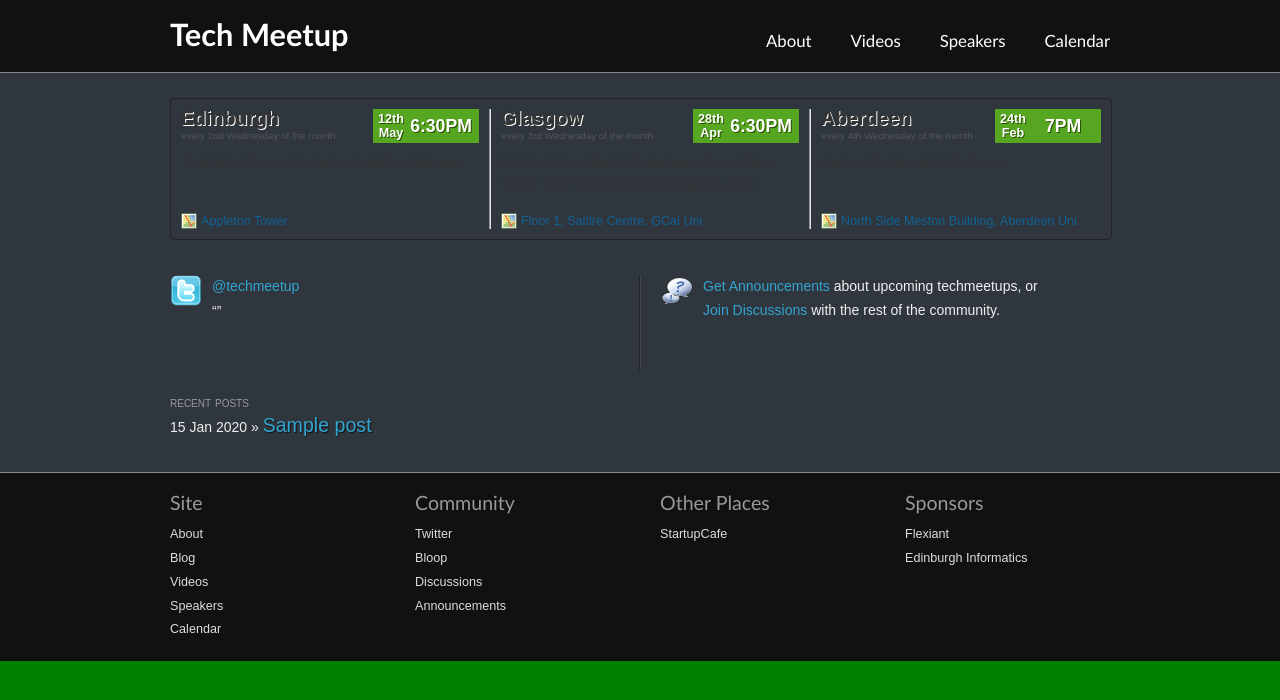
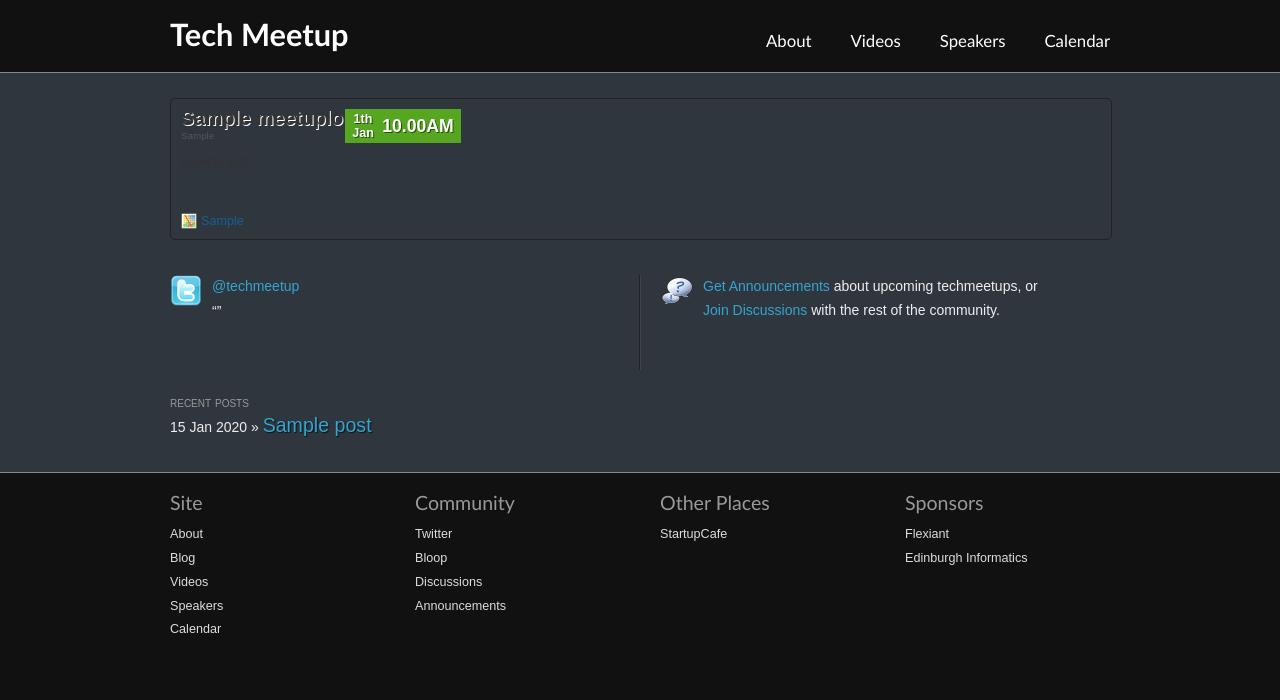
Before and after one commit to techmeetup/techmeetup.co.uk, a Django app: page / in a window 1280 px wide. Shown: the top 700 px of the page. Run offline with Django 3.2, Linux system fonts and the light colour scheme; tables that the repository leaves empty hold one stand-in row (values such as "Sample post"); parts of the project's set-up code (start-up, migrations or seed data) failed here and were passed over.

Commit message:
added meetups application

```diff
--- a/techmeetup/blog/urls.py
+++ b/techmeetup/blog/urls.py
@@ -1,10 +1,8 @@
 from django.conf.urls.defaults import *
 from models import Post
 
-urlpatterns = patterns('',
-                    # display post
-                    url(r'^(?P<year>(\d){4})/(?P<month>(\d){1,2})/(?P<slug>[-\w]+)/$',
-                        'blog.views.post_detail',
-                         name='blog_post_detail'),
-                    url(r'^/?$', 'blog.views.post_archive', name="blog_post_archive"),
-                    )
+urlpatterns = patterns('blog.views',
+  url(r'^(?P<year>(\d){4})/(?P<month>(\d){1,2})/(?P<slug>[-\w]+)/$',
+    'post_detail', name='blog_post_detail'),
+  url(r'^/?$', 'post_archive', name="blog_post_archive"),
+)
--- a/techmeetup/front/views.py
+++ b/techmeetup/front/views.py
@@ -1,9 +1,15 @@
 from django.shortcuts import render_to_response
 from blog.models import Post
+from techmeetups.models import Meetup, MeetupLocation
 from django.template import RequestContext
 
 def front(request):
+
     latest_blogposts = Post.objects.all().order_by('-created')
+    meetups = [ loc.meetup_set.order_by('-when')[0:1].get()
+                for loc in MeetupLocation.objects.all() ]
+
     return render_to_response('front/base.html', {
 	    'latest_blogposts': latest_blogposts,
+            'meetups': meetups
             }, context_instance=RequestContext(request))
--- a/techmeetup/settings.py
+++ b/techmeetup/settings.py
@@ -83,6 +83,7 @@ INSTALLED_APPS = (
     'django.contrib.flatpages',
     'front',
     'blog',
+    'techmeetups',
 )
 
 try:
--- a/techmeetup/static/css/desktop.css
+++ b/techmeetup/static/css/desktop.css
@@ -9,7 +9,7 @@
 
 body {
     font       : 14px/1.7  Arial,"Helvetica Neue",sans-serif;
-    background : green;
+    background : #111;
     color      : #EEE;
     width      : 100%;
 }
@@ -66,7 +66,7 @@ li {
     background      : #111;
     color           : #30363E;
     border-bottom   : 1px solid #888;
-    -moz-box-shadow : 0px 1px 5px black;
+    /* -moz-box-shadow : 0px 1px 5px black; */
     padding: 10px 0px;
 }
 #content {
@@ -246,7 +246,7 @@ li {
     text-align         : center;
     font-size          : 90%;
     line-height        : 14px;
-    width              : 100px;
+    width              : 110px;
     padding            : 3px;
     text-shadow        : #275200 1px 1px 0px;
     background         : #57A621;
@@ -260,7 +260,7 @@ li {
 
 .time {
     display     : block;
-    width       : 70px;
+    width       : 80px;
     line-height : 28px;
     float       : right;
     text-align  : center;
--- /dev/null
+++ b/techmeetup/techmeetups/admin.py
@@ -0,0 +1,6 @@
+from django.contrib import admin
+
+from techmeetups.models import *
+
+admin.site.register(Meetup)
+admin.site.register(MeetupLocation)
--- /dev/null
+++ b/techmeetup/techmeetups/models.py
@@ -0,0 +1,21 @@
+from django.db import models
+
+# Edinburgh / Glasgow / Aberdeen etc
+class MeetupLocation(models.Model):
+    name       = models.CharField(max_length=20)
+    # Every 2nd week, etc etc
+    occurrence = models.CharField(max_length=20)
+
+    def __unicode__(self):
+        return self.name
+
+# Just a long list of meetups
+class Meetup(models.Model):
+    location    = models.ForeignKey(MeetupLocation)
+    when        = models.DateTimeField()
+    where       = models.CharField(max_length=200)
+    map_link    = models.CharField(max_length=200)
+    description = models.CharField(max_length=200)
+
+    def __unicode__(self):
+        return self.location.name + self.when.strftime(" - %a %d. %B %Y")
--- /dev/null
+++ b/techmeetup/techmeetups/urls.py
@@ -0,0 +1,6 @@
+from django.conf.urls.defaults import *
+from models import Meetup
+
+urlpatterns = patterns('techmeetups.views',
+  url(r'^/?$', 'next_meetups'),
+)
--- a/techmeetup/templates/front/base.html
+++ b/techmeetup/templates/front/base.html
@@ -2,52 +2,23 @@
 
 {% block content %}
 <ul id="cities">
-
-  <li class="edinburgh">
-    <h4>Edinburgh</h4>
-    <span>every 2nd Wednesday of the month</span>
-    <p>Jo Walsh will cover the basics of spatial databases.</p>
-    <p><a href="" class="map">Appleton Tower</a></p>
+  {% for meetup in meetups %}
+  <li>
+    <h4>{{ meetup.location.name }}</h4>
+    <span>{{ meetup.location.occurrence }}</span>
+    <p>{{ meetup.description }}</p>
+    <p><a href="{{ meetup.map_link }}" class="map">{{ meetup.where }}</a></p>
     <div class="datewrapper">
       <div class="when">
         <div class="daywrap">
-          <div class="day">12th</div><div class="month">May</div>
+          <div class="day">{{ meetup.when|date:"nS" }}</div>
+          <div class="month">{{ meetup.when|date:"M" }}</div>
         </div>
-        <div class="time">6:30PM</div>
+        <div class="time">{{ meetup.when|date:"g.iA" }}</div>
       </div>
     </div>
   </li>
-
-  <li class="glasgow">
-    <h4>Glasgow</h4>
-    <span>every 3rd Wednesday of the month</span>
-    <p>Neil Scott from http://visit-glasgow.info/ and Dave Sapien from
-      http://www.meandthegiants.com/.</p>
-    <p><a href="" class="map">Floor 1, Saltire Centre, GCal Uni</a></p>
-    <div class="datewrapper">
-      <div class="when">
-        <div class="daywrap">
-          <div class="day">28th</div><div class="month">Apr</div>
-        </div>
-        <div class="time">6:30PM</div>
-      </div>
-    </div>
-  </li>
-
-  <li class="aberdeen">
-    <h4>Aberdeen</h4>
-    <span>every 4th Wednesday of the month</span>
-    <p>Gordon Murrison & Martin Evans.</p>
-    <p><a href="" class="map">North Side Meston Building, Aberdeen Uni</a></p>
-    <div class="datewrapper">
-      <div class="when">
-        <div class="daywrap">
-          <div class="day">24th</div><div class="month">Feb</div>
-        </div>
-        <div class="time">7PM</div>
-      </div>
-    </div>
-  </li>
+  {% endfor %}
 </ul>
 
 <div id="contact">
--- a/techmeetup/urls.py
+++ b/techmeetup/urls.py
@@ -8,12 +8,9 @@ admin.autodiscover()
 urlpatterns = patterns('',
     (r'^$', include('front.urls')),
     (r'^blog/', include('blog.urls')),
+    (r'^meetups/', include('techmeetups.urls')),
 
-    # Uncomment the admin/doc line below and add 'django.contrib.admindocs'
-    # to INSTALLED_APPS to enable admin documentation:
     (r'^admin/doc/', include('django.contrib.admindocs.urls')),
-
-    # Uncomment the next line to enable the admin:
     (r'^admin/', include(admin.site.urls)),
 )
 
```
Also changed, not shown: techmeetup/blog/views.py (+4 -4 lines), techmeetup/techmeetups/tests.py (added, +22 -0 lines), techmeetup/techmeetups/views.py (added, +13 -0 lines), techmeetup/templates/techmeetup/next_meetups.html (added, +25 -0 lines), techmeetup/techmeetups/__init__.py (added).
